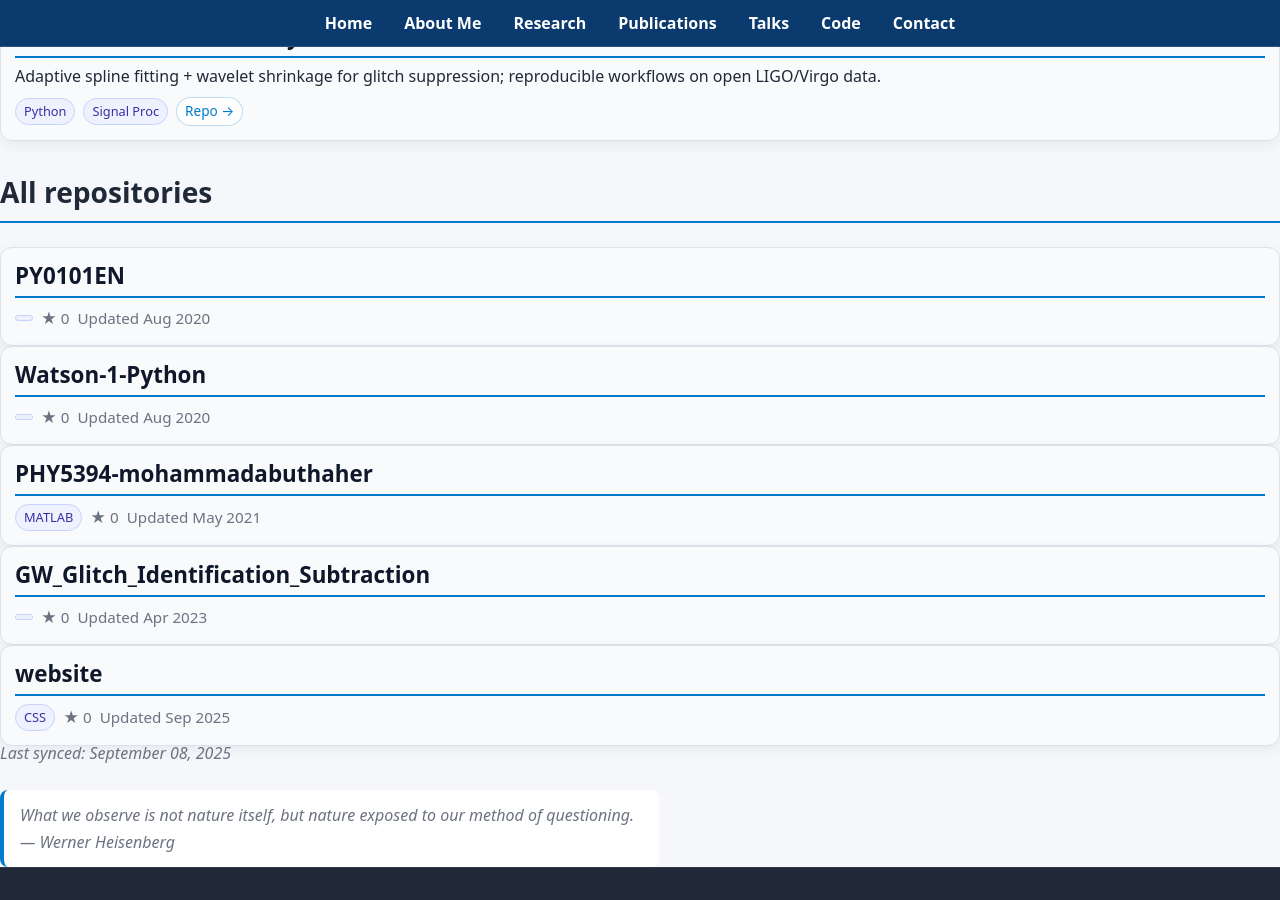
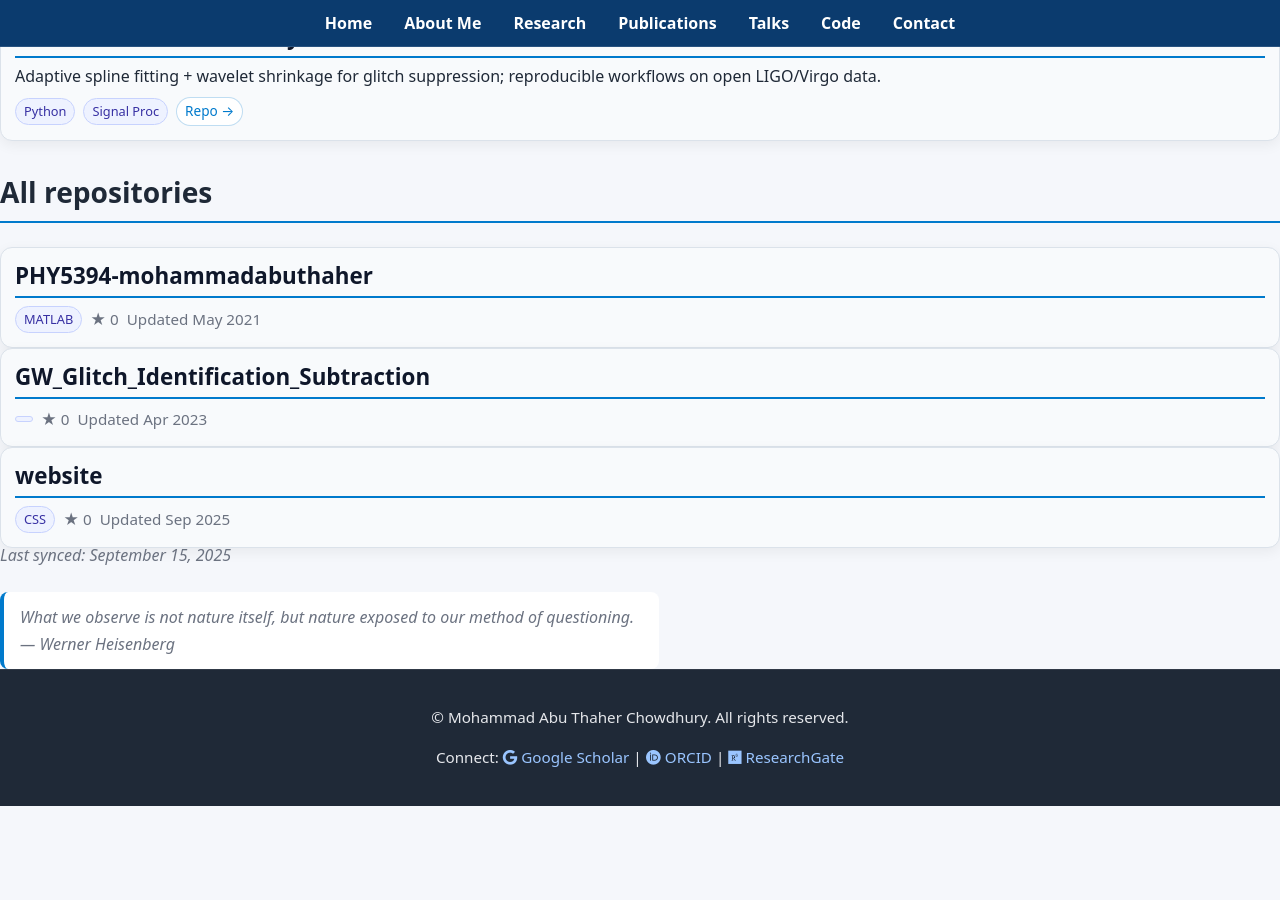
Before and after one commit to matc-thaher/website, a Jekyll site: the page built from code.md, in a window 1280 px wide and 900 px high, scrolled down 401 px. Built offline with Jekyll 4.4.1, drawn with Linux system fonts in a browser that asks for light colours; after the commit the page ends 1207 px from its top, so only the background shows below that.

Commit message:
chore: update GitHub repos

```diff
--- a/_data/repos.json
+++ b/_data/repos.json
@@ -1,5 +1,5 @@
 {
-  "updated": "2025-09-08T05:14:38.919464Z",
+  "updated": "2025-09-15T05:14:49.869352Z",
   "repos": [
     {
       "name": "website",
@@ -8,7 +8,7 @@
       "language": "CSS",
       "topics": [],
       "stargazers_count": 0,
-      "updated_at": "2025-09-08T04:23:55Z",
+      "updated_at": "2025-09-15T04:35:40Z",
       "fork": false
     },
     {
@@ -30,26 +30,6 @@
       "stargazers_count": 0,
       "updated_at": "2021-05-12T07:52:25Z",
       "fork": false
-    },
-    {
-      "name": "Watson-1-Python",
-      "html_url": "https://github.com/matc-thaher/Watson-1-Python",
-      "description": "",
-      "language": "",
-      "topics": [],
-      "stargazers_count": 0,
-      "updated_at": "2020-08-17T05:19:41Z",
-      "fork": false
-    },
-    {
-      "name": "PY0101EN",
-      "html_url": "https://github.com/matc-thaher/PY0101EN",
-      "description": "",
-      "language": "",
-      "topics": [],
-      "stargazers_count": 0,
-      "updated_at": "2020-08-10T04:02:39Z",
-      "fork": false
     }
   ]
 }
```
